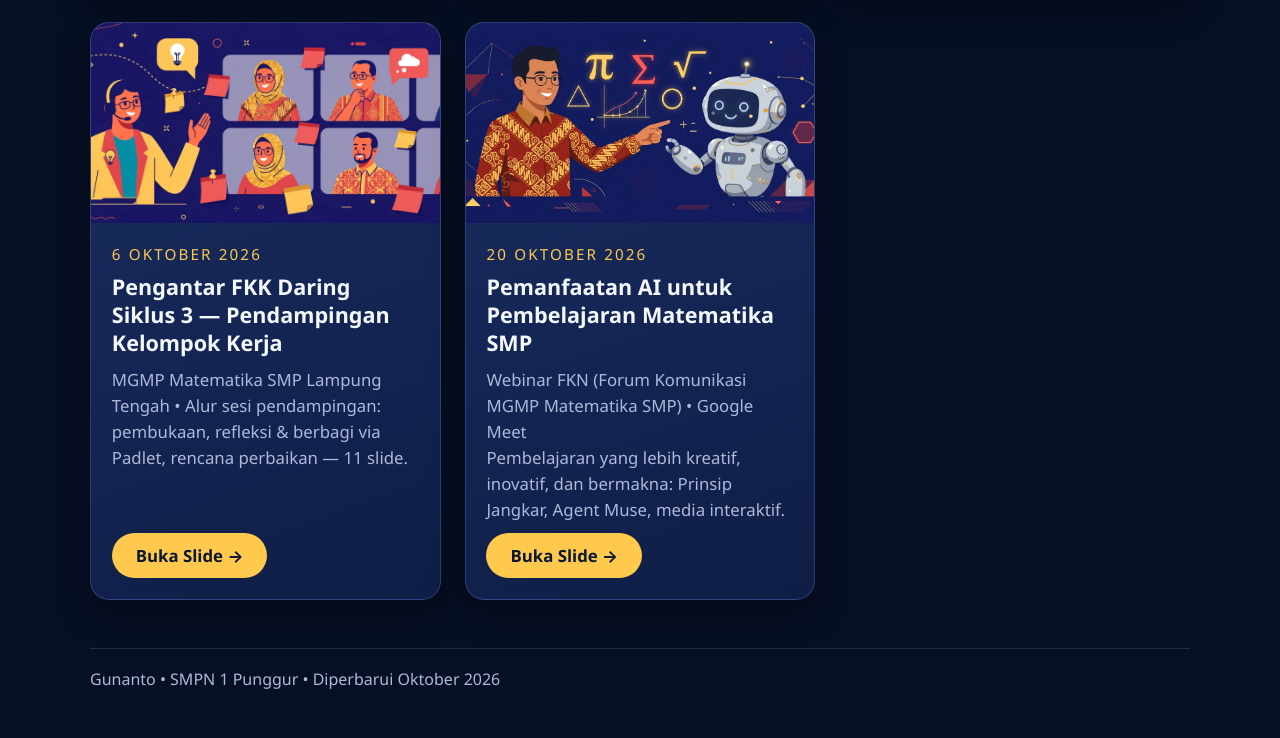
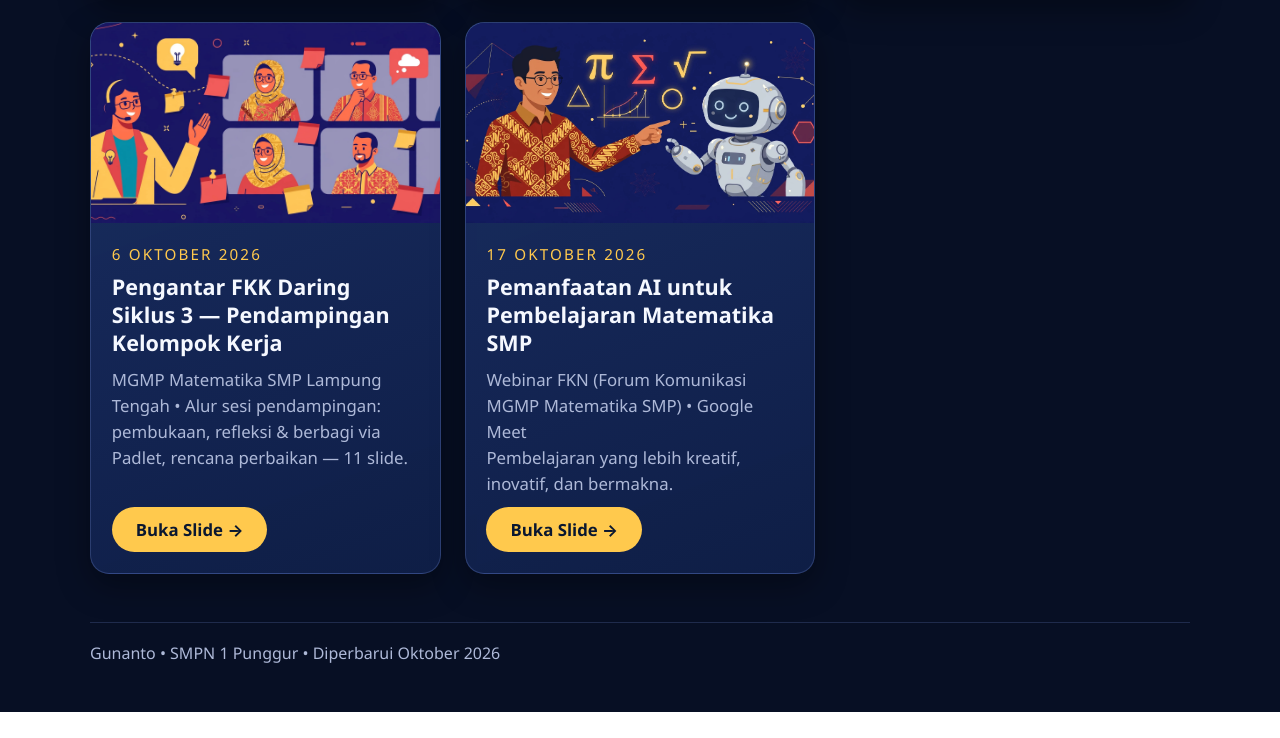
Before and after one commit to Gunanto/presentasiku, a plain HTML site: page index.html in a window 1280 px wide. Shown: the part 826-1564 px from the top of the page. After the commit the page ends 1538 px from the top, so only its background shows below. Drawn offline with Linux system fonts and the light colour scheme.

Commit message:
Update webinar date and description in index.html

```diff
--- a/index.html
+++ b/index.html
@@ -90,9 +90,9 @@
   <article class="card">
     <img class="thumb" src="2026-10-20-fkn-muse-asisten-ai/assets/fkn-cover.jpg" alt="Pemanfaatan AI untuk Pembelajaran Matematika SMP">
     <div class="body">
-      <div class="date">20 Oktober 2026</div>
+      <div class="date">17 Oktober 2026</div>
       <h2>Pemanfaatan AI untuk Pembelajaran Matematika SMP</h2>
-      <p>Webinar FKN (Forum Komunikasi MGMP Matematika SMP) • Google Meet<br>Pembelajaran yang lebih kreatif, inovatif, dan bermakna: Prinsip Jangkar, Agent Muse, media interaktif.</p>
+      <p>Webinar FKN (Forum Komunikasi MGMP Matematika SMP) • Google Meet<br>Pembelajaran yang lebih kreatif, inovatif, dan bermakna.</p>
       <a class="btn" href="2026-10-20-fkn-muse-asisten-ai/">Buka Slide →</a>
     </div>
   </article>
```
